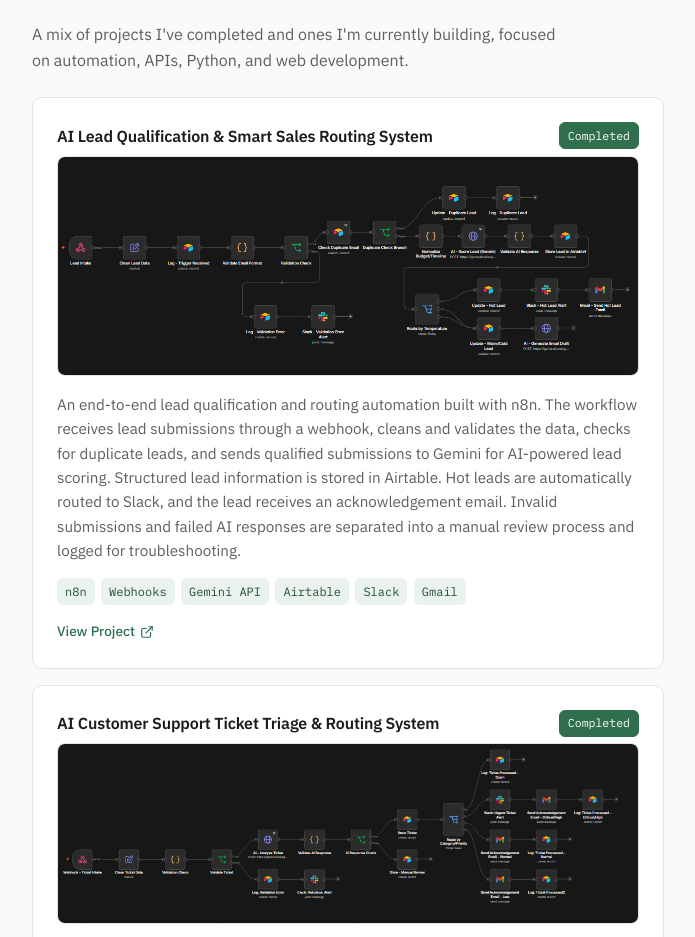
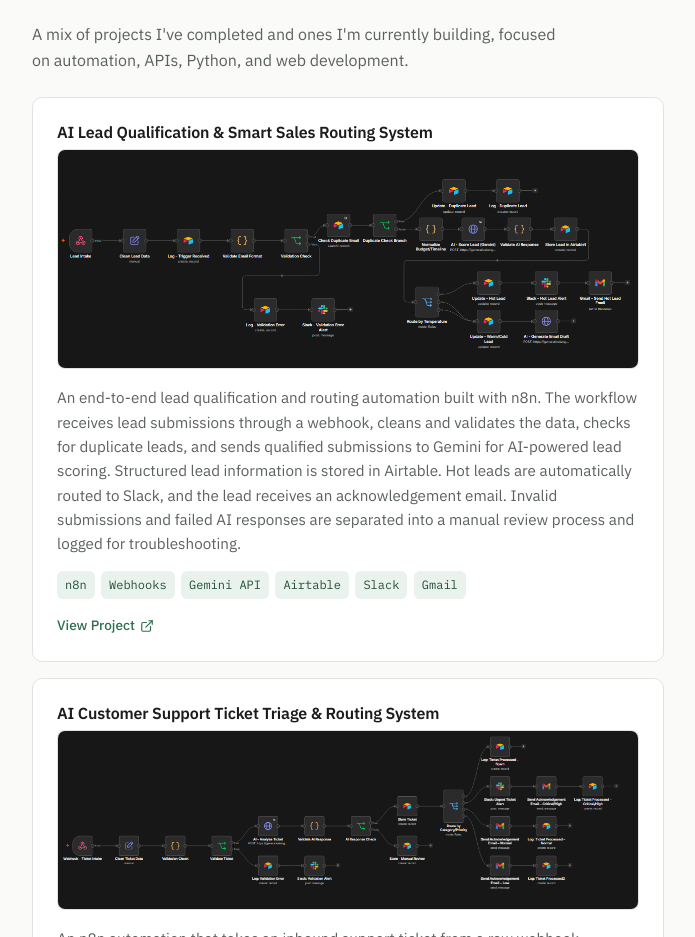
Before and after one commit to Azarath-max/Portfolio-Site, a React (Vite) app: page / in a window 1280 px wide. Shown: the part 2600-3537 px from the top of the page, without its empty margins (292-987 px from the left). Built offline with nearby package versions, Linux system fonts and the light colour scheme.

Commit message:
status update

```diff
--- a/src/components/Projects.jsx
+++ b/src/components/Projects.jsx
@@ -33,11 +33,13 @@ export default function Projects() {
             >
               <div className="project-header">
                 <h3>{project.title}</h3>
-                <span
-                  className={`project-status project-status--${project.status.toLowerCase().replace(" ", "-")}`}
-                >
-                  {project.status}
-                </span>
+                {project.status !== "Completed" && (
+                  <span
+                    className={`project-status project-status--${project.status.toLowerCase().replace(" ", "-")}`}
+                  >
+                    {project.status}
+                  </span>
+                )}
               </div>
 
               {project.image && (
```
